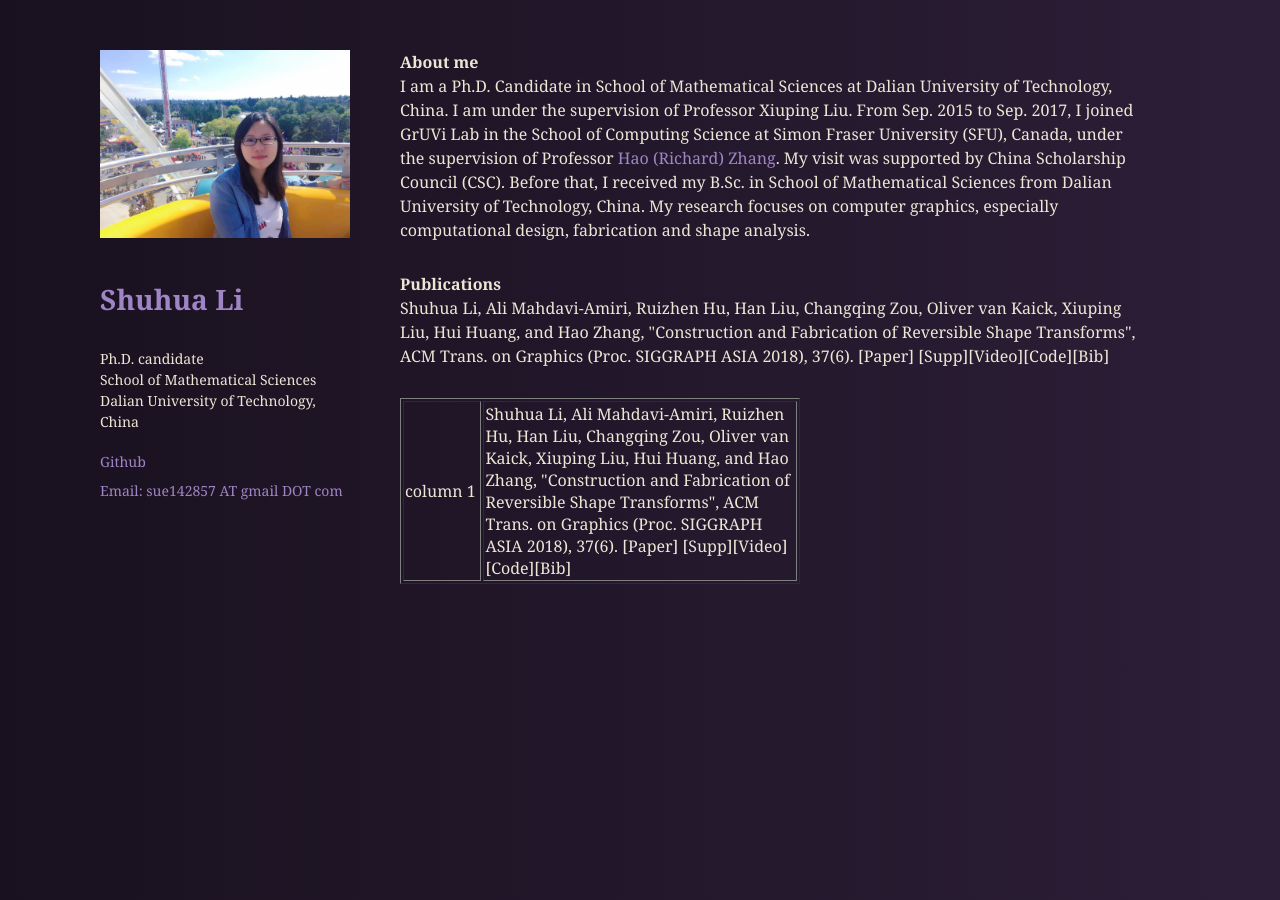
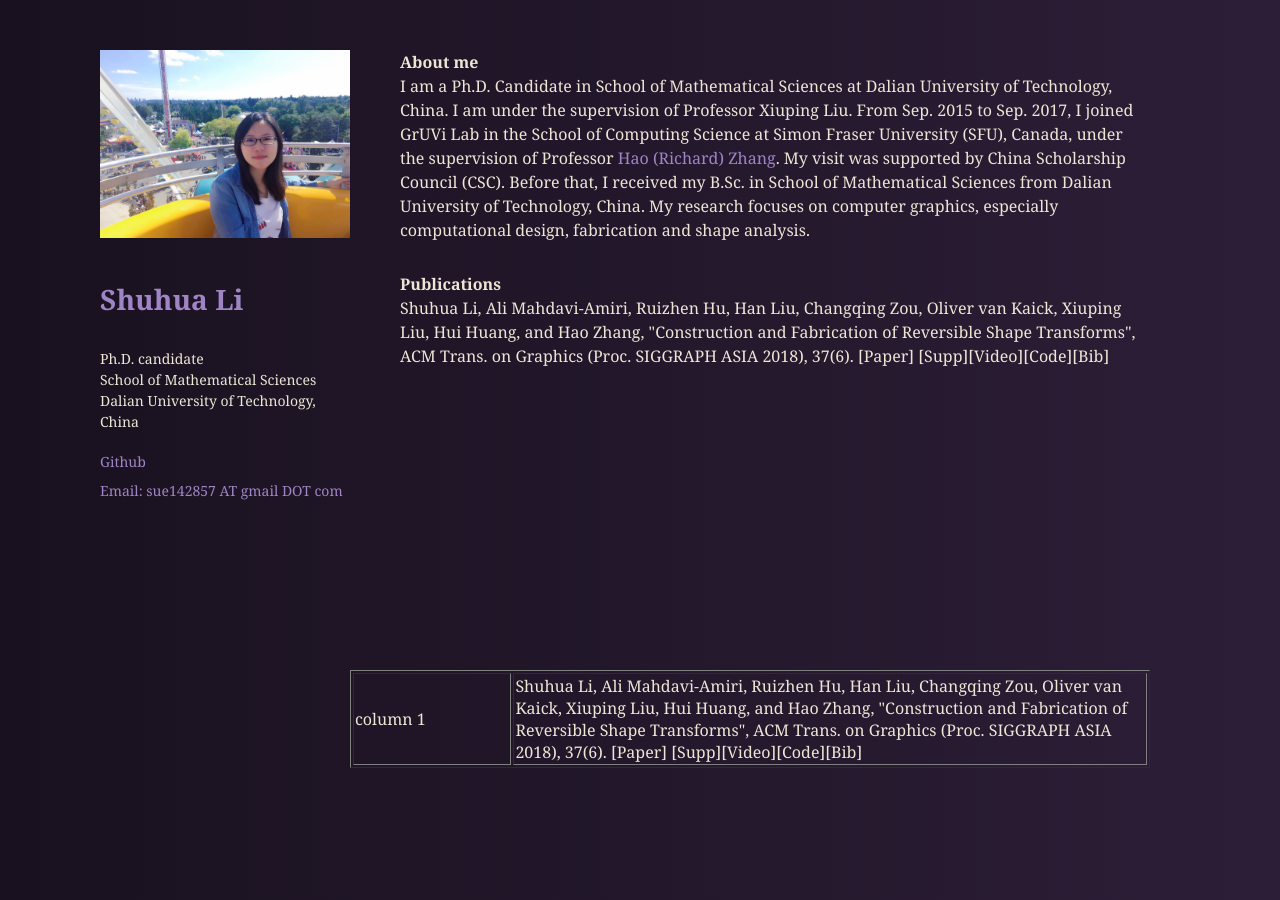
Before and after one commit to sergiokopplin/violet, a Jekyll site: the page built from index.html, in a window 1280 px wide. Built offline with Jekyll 4.4.1, drawn with Linux system fonts in a browser that asks for light colours.

Commit message:
Update index.html

```diff
--- a/index.html
+++ b/index.html
@@ -39,7 +39,7 @@
     [Paper] [Supp][Video][Code][Bib]
   </p>
 
-  <table style="width:2000" border="1">
+  <table width="800" border="1">
     <tr>
       <td border="1" width="20%">
         column 1
```
